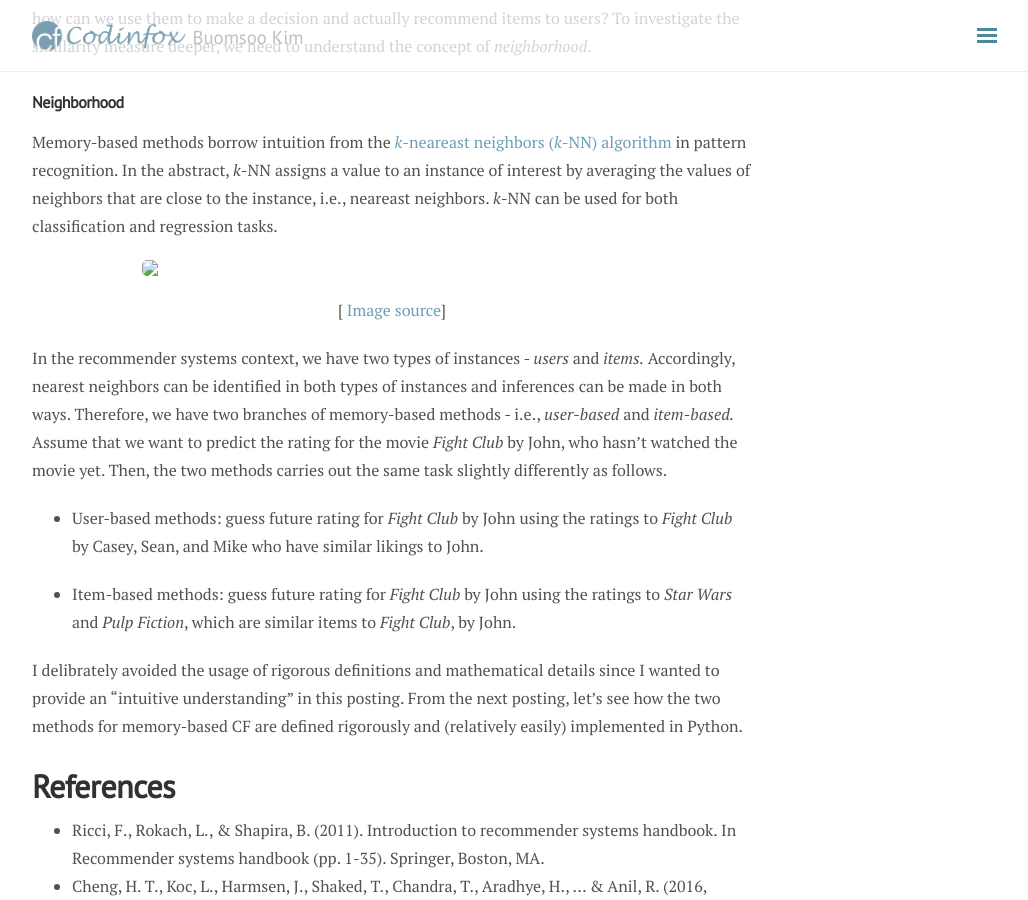
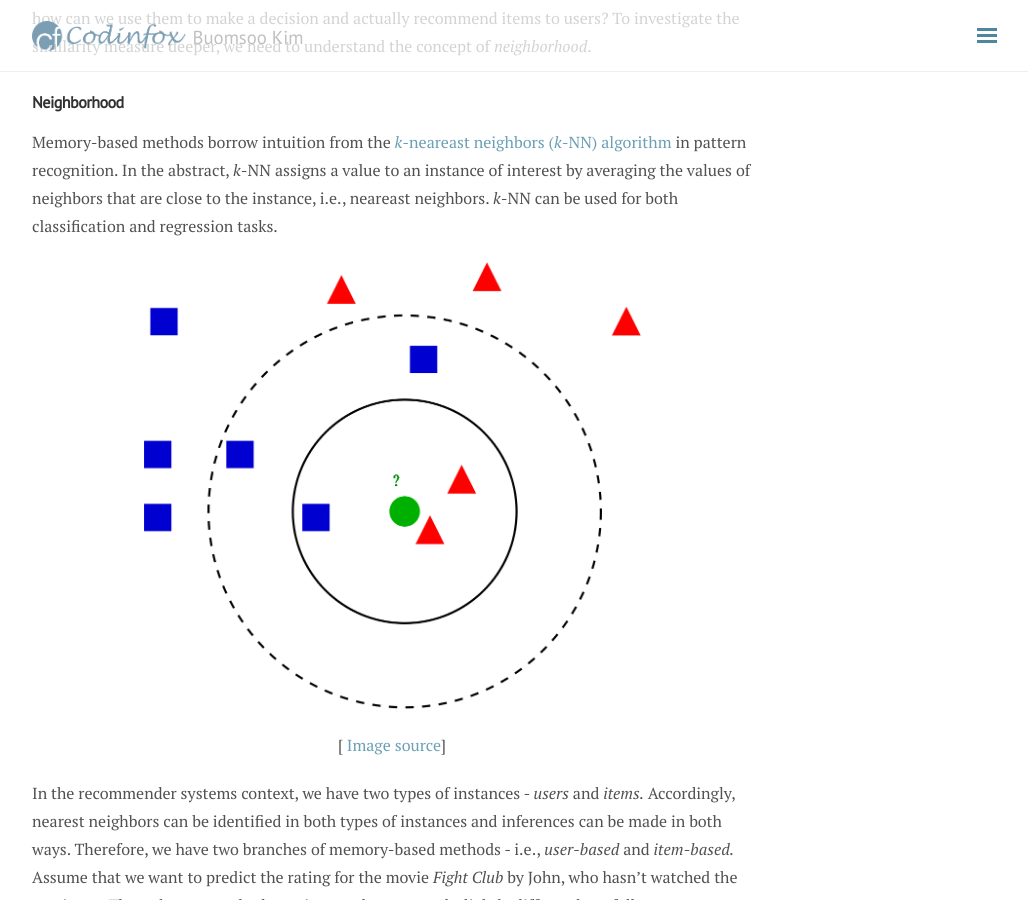
Before and after one commit to buomsoo-kim/buomsoo-kim.github.io, a Jekyll site: the page built from _posts/2020-07-19-Recommender-systems-collab-filtering-3.md.md, in a window 1280 px wide and 900 px high, scrolled down 3367 px. Shown: the whole window, without its empty margins (248-1276 px from the left). Built offline with Jekyll 4.4.1, drawn with Linux system fonts in a browser that asks for light colours; nearby versions of some CDN libraries; comment, search, counter and statistics services are not loaded.

Commit message:
Update 2020-07-19-Recommender-systems-collab-filtering-3.md.md

```diff
--- a/_posts/2020-07-19-Recommender-systems-collab-filtering-3.md.md
+++ b/_posts/2020-07-19-Recommender-systems-collab-filtering-3.md.md
@@ -64,7 +64,7 @@ Memory-based methods borrow intuition from the [*k*-neareast neighbors (*k*-NN)
 
 
 <p align = "center">
-<img src ="/data/images/2020-07-19/4.jpg" width = "500px" class="center">
+<img src ="/data/images/2020-07-19/4.png" width = "500px" class="center">
 [<span> <a href="https://upload.wikimedia.org/wikipedia/commons/thumb/e/e7/KnnClassification.svg/220px-KnnClassification.svg.png">Image source</a></span>]
 </p>
 
```
